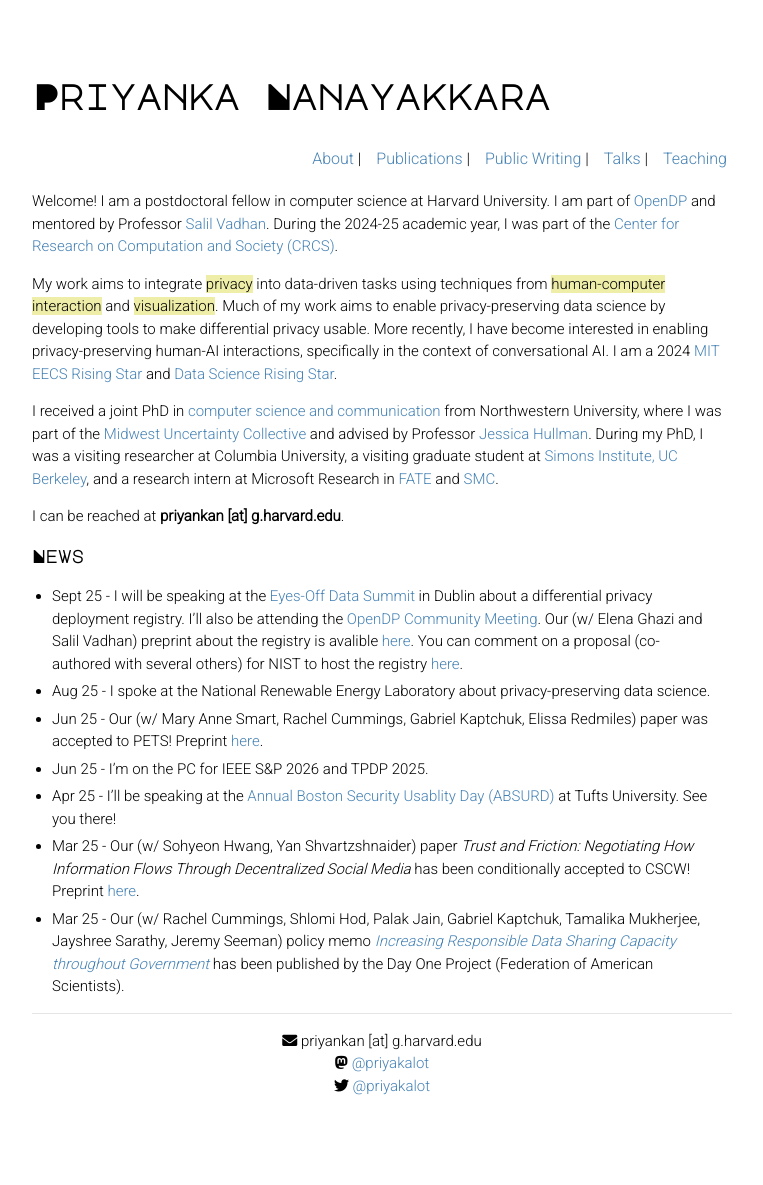
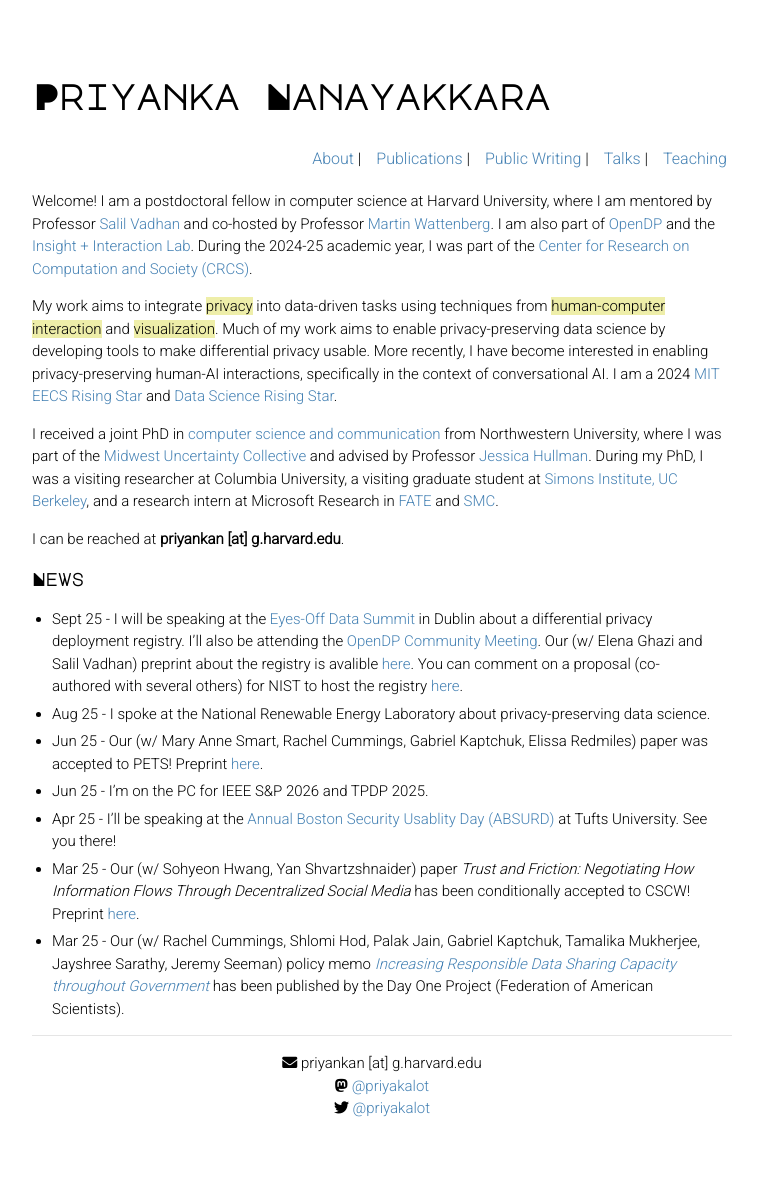
Before and after one commit to priyakalot/priyakalot.github.io, a Jekyll site: the page built from index.md, in a window 1280 px wide. Shown: the whole page, without its empty margins (258-1021 px from the left). Built offline with Jekyll 4.4.1, drawn with Linux system fonts in a browser that asks for light colours; nearby versions of some CDN libraries; before the commit the page ends 1162 px from its top, so only the background shows below that.

Commit message:
Update index.md

```diff
--- a/index.md
+++ b/index.md
@@ -1,7 +1,7 @@
 ---
 layout: default
 ---
-Welcome! I am a postdoctoral fellow in computer science at Harvard University. I am part of <a href="https://opendp.org/" target="_blank">OpenDP</a> and mentored by Professor <a href="https://salil.seas.harvard.edu/" target="_blank">Salil Vadhan</a>. During the 2024-25 academic year, I was part of the <a href="https://crcs.seas.harvard.edu/news/2025/05/crcs-closes-after-20-years" target="_blank">Center for Research on Computation and Society (CRCS)</a>.
+Welcome! I am a postdoctoral fellow in computer science at Harvard University, where I am mentored by Professor <a href="https://salil.seas.harvard.edu/" target="_blank">Salil Vadhan</a> and co-hosted by Professor <a href="https://www.bewitched.com/" target="_blank">Martin Wattenberg</a>. I am also part of <a href="https://opendp.org/" target="_blank">OpenDP</a> and the <a href="https://insight.seas.harvard.edu/" target="_blank">Insight + Interaction Lab</a>. During the 2024-25 academic year, I was part of the <a href="https://crcs.seas.harvard.edu/news/2025/05/crcs-closes-after-20-years" target="_blank">Center for Research on Computation and Society (CRCS)</a>.
 
 My work aims to integrate <mark>privacy</mark> into data-driven tasks using techniques from <mark>human-computer interaction</mark> and <mark>visualization</mark>. Much of my work aims to enable privacy-preserving data science by developing tools to make differential privacy usable. More recently, I have become interested in enabling privacy-preserving human-AI interactions, specifically in the context of conversational AI. I am a 2024 <a href="https://risingstars-eecs.mit.edu/" target="_blank">MIT EECS Rising Star</a> and <a href="https://datascience.ucsd.edu/rising-stars-in-data-science/" target="_blank">Data Science Rising Star</a>.
 
```
